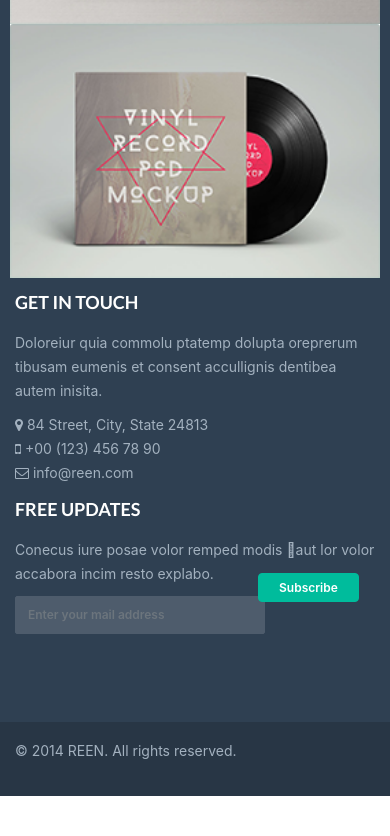
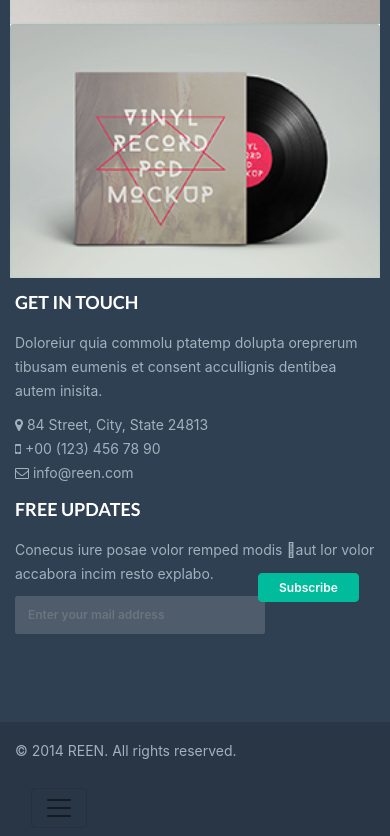
Before and after one commit to Minhajul99/Assignment10, a plain HTML site: page index.html in a window 390 px wide. Shown: the part 4581-5417 px from the top of the page. Before the commit the page ends 5377 px from the top, so only its background shows below. Drawn offline with nearby package versions, Linux system fonts and the light colour scheme.

Commit message:
Reen Project

```diff
--- a/index.html
+++ b/index.html
@@ -440,6 +440,11 @@
           <div class="menu">
             <nav class="navbar navbar-expand-lg navbar-light bg-light">
               <div class="container">
+
+                <button class="navbar-toggler" type="button" data-toggle="collapse" data-target="#navbarSupportedContent"
+          aria-controls="navbarSupportedContent" aria-expanded="false" aria-label="Toggle navigation">
+          <span class="navbar-toggler-icon"></span>
+        </button>
                 <div class="collapse navbar-collapse" id="navbarSupportedContent">
                   <ul class="navbar-nav mr-auto">
                     <li class="nav-item active">
```
